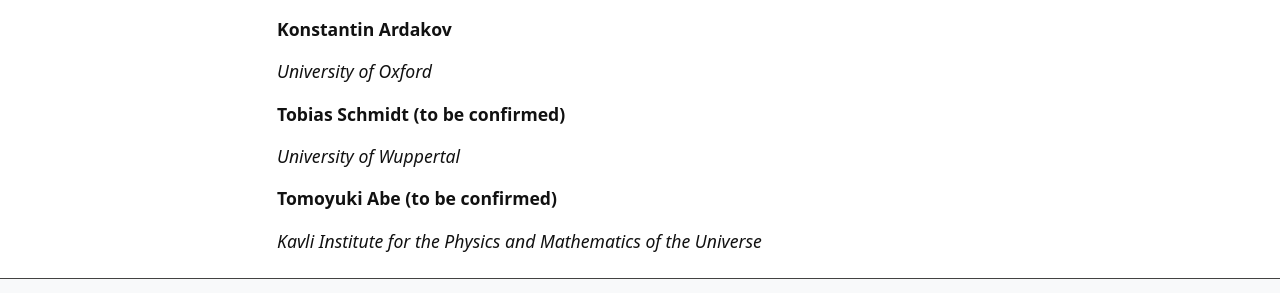
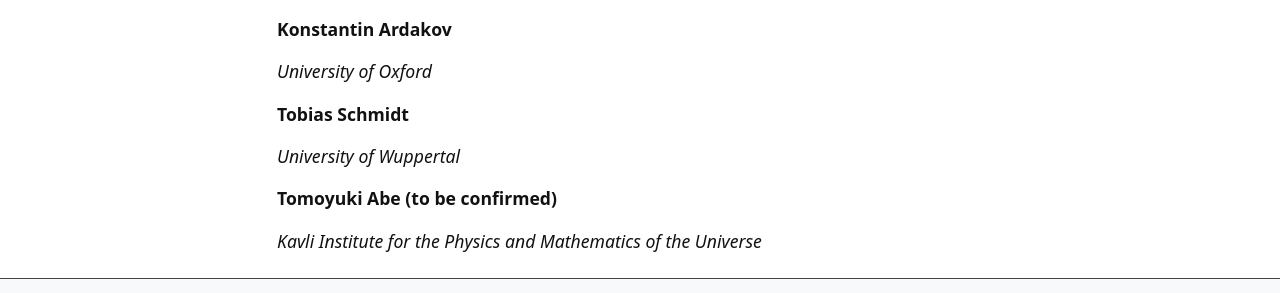
Before and after one commit to Neutrino0512/workshop, a Jekyll site: the page built from content/0-prep.md, in a window 1280 px wide. Shown: the part 666-959 px from the top of the page. Built offline with Jekyll 4.4.1, drawn with Linux system fonts in a browser that asks for light colours.

Commit message:
Update 0-prep.md

```diff
--- a/content/0-prep.md
+++ b/content/0-prep.md
@@ -27,7 +27,7 @@ nav: Speakers
 
 *University of Oxford*
 
-**Tobias Schmidt (to be confirmed)**
+**Tobias Schmidt**
 
 *University of Wuppertal*
 
```
